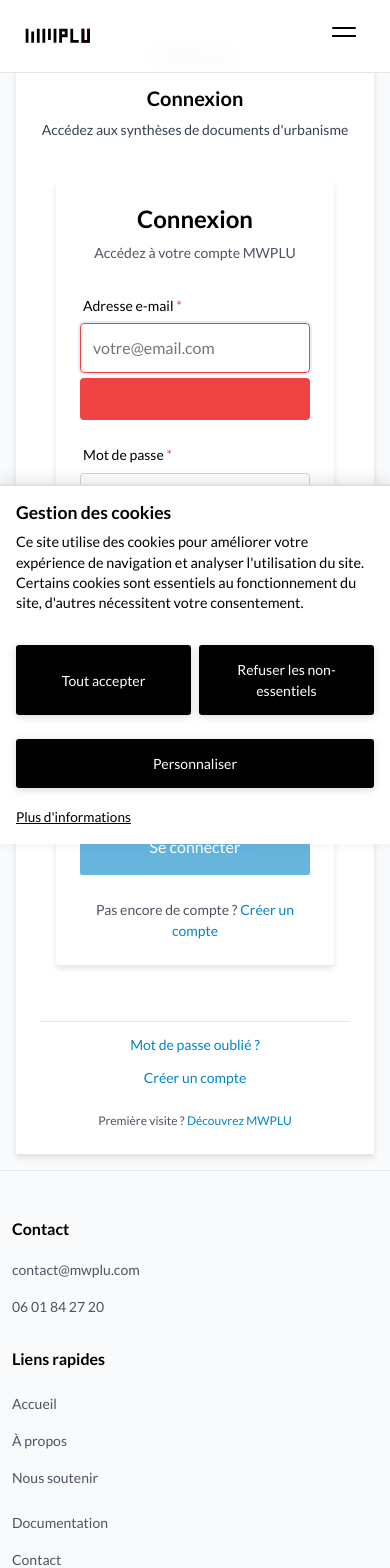
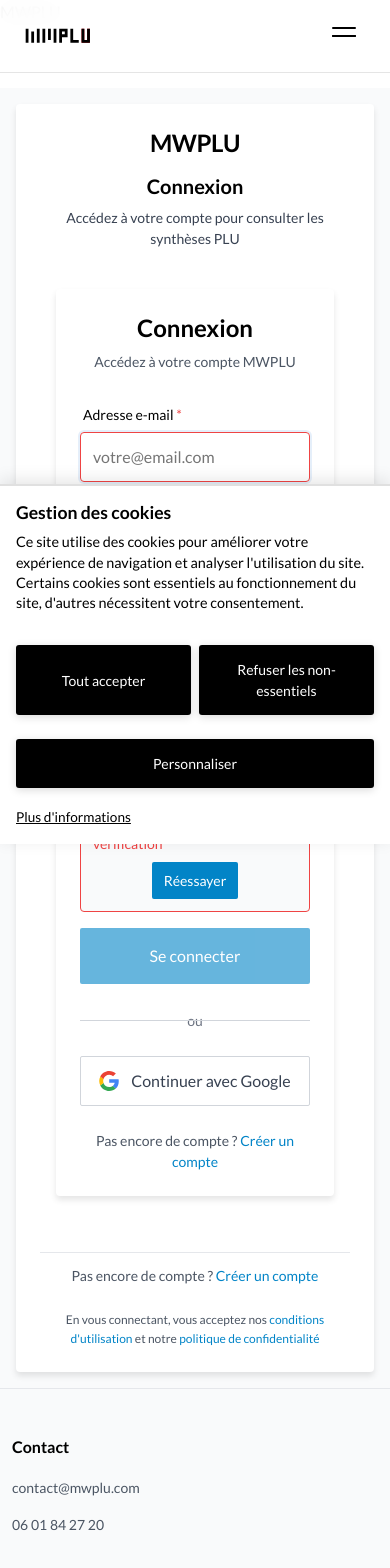
Before and after one commit to fllin1/mwplu-webapp, a Vue app: page /login in a window 390 px wide. Shown: the top 1568 px of the page. Built offline with nearby package versions, Linux system fonts and the light colour scheme; no server answers.

Commit message:
chore: Google auth form functionnal, error messages color corrected, optionnal phone number added

```diff
--- a/index.html
+++ b/index.html
@@ -4,7 +4,7 @@
     <meta charset="UTF-8" />
     <link rel="icon" href="/favicon.ico" />
     <meta name="viewport" content="width=device-width, initial-scale=1.0" />
-    <title>Vite App</title>
+    <title></title>MWPLU</title>
   </head>
   <body>
     <div id="app"></div>
--- a/src/components/auth/LoginForm.vue
+++ b/src/components/auth/LoginForm.vue
@@ -105,6 +105,22 @@
     >
       <span v-if="isLoading" class="button-spinner"></span>
       <span v-else>Se connecter</span>
+    </button>
+
+    <!-- OAuth Divider -->
+    <div class="oauth-divider">
+      <span class="divider-text">ou</span>
+    </div>
+
+    <!-- Google Sign-In Button -->
+    <button
+      type="button"
+      @click="handleGoogleSignIn"
+      class="google-button"
+      :disabled="isLoading"
+    >
+      <img src="@/assets/icons/socials/google.svg" alt="Google" class="google-icon" />
+      <span>Continuer avec Google</span>
     </button>
 
     <!-- Sign Up Link -->
@@ -330,6 +346,30 @@
     }
 
     /**
+     * Handle Google sign-in
+     */
+    const handleGoogleSignIn = async () => {
+      try {
+        isLoading.value = true
+        globalError.value = ''
+
+        const result = await authStore.signInWithGoogle()
+
+        if (result.success) {
+          // Google OAuth redirects automatically, so we don't need to handle navigation here
+          emit('success', { provider: 'google' })
+        } else {
+          globalError.value = result.error || 'Échec de la connexion avec Google'
+        }
+      } catch (error) {
+        console.error('Google sign-in error:', error)
+        globalError.value = 'Une erreur inattendue s\'est produite avec Google'
+      } finally {
+        isLoading.value = false
+      }
+    }
+
+    /**
      * Initialize component
      * Setup any needed initial state
      */
@@ -363,7 +403,8 @@
       onCaptchaError,
       onCaptchaExpired,
       handleForgotPassword,
-      handleSubmit
+      handleSubmit,
+      handleGoogleSignIn
     }
   }
 }
@@ -543,8 +584,8 @@
 .global-error {
   margin-bottom: var(--space-4);
   padding: var(--space-3);
-  background-color: #FEF2F2;
-  border: 1px solid var(--color-error);
+  background-color: var(--color-error-bg);
+  border: 1px solid var(--color-error-border);
   border-radius: var(--radius-form);
   color: var(--color-error);
   font-size: var(--font-size-sm);
@@ -595,6 +636,73 @@
   animation: spin 1s linear infinite;
 }
 
+@keyframes spin {
+  0% { transform: rotate(0deg); }
+  100% { transform: rotate(360deg); }
+}
+
+.oauth-divider {
+  margin: var(--space-6) 0;
+  position: relative;
+  text-align: center;
+}
+
+.oauth-divider::before {
+  content: '';
+  position: absolute;
+  top: 50%;
+  left: 0;
+  right: 0;
+  height: 1px;
+  background-color: var(--color-gray-300);
+}
+
+.divider-text {
+  background-color: var(--color-white);
+  padding: 0 var(--space-4);
+  color: var(--color-gray-500);
+  font-size: var(--font-size-sm);
+}
+
+.google-button {
+  width: 100%;
+  padding: var(--space-3);
+  background-color: var(--color-white);
+  color: var(--color-gray-700);
+  border: 1px solid var(--color-gray-300);
+  border-radius: var(--radius-button);
+  font-size: var(--font-size-base);
+  font-weight: var(--font-weight-medium);
+  cursor: pointer;
+  transition: all var(--transition-fast);
+  display: flex;
+  align-items: center;
+  justify-content: center;
+  gap: var(--space-3);
+  margin-bottom: var(--space-4);
+}
+
+.google-button:hover:not(:disabled) {
+  background-color: var(--color-gray-50);
+  border-color: var(--color-gray-400);
+  box-shadow: var(--shadow-sm);
+}
+
+.google-button:disabled {
+  opacity: 0.6;
+  cursor: not-allowed;
+}
+
+.google-button:focus {
+  outline: 2px solid var(--color-blue);
+  outline-offset: 2px;
+}
+
+.google-icon {
+  width: 20px;
+  height: 20px;
+}
+
 .form-footer {
   margin-top: var(--space-6);
   text-align: center;
--- a/src/components/auth/SignupForm.vue
+++ b/src/components/auth/SignupForm.vue
@@ -49,6 +49,29 @@
       <span v-if="errors.email" class="error-message">
         {{ errors.email }}
       </span>
+    </div>
+
+    <!-- Phone Number Field (Optional) -->
+    <div class="form-group">
+      <label for="phone" class="form-label">
+        Numéro de téléphone
+        <span class="optional">(optionnel)</span>
+      </label>
+      <input
+        id="phone"
+        v-model="form.phone"
+        type="tel"
+        class="form-input"
+        :class="{ 'error': errors.phone }"
+        placeholder="+33 1 23 45 67 89"
+        autocomplete="tel"
+        @blur="validatePhone"
+        @input="clearFieldError('phone')"
+      />
+      <span v-if="errors.phone" class="error-message">
+        {{ errors.phone }}
+      </span>
+      <span class="form-hint">Format recommandé : +33 1 23 45 67 89</span>
     </div>
 
     <!-- Password Field -->
@@ -212,6 +235,22 @@
       <span v-else>Créer mon compte</span>
     </button>
 
+    <!-- OAuth Divider -->
+    <div class="oauth-divider">
+      <span class="divider-text">ou</span>
+    </div>
+
+    <!-- Google Sign-Up Button -->
+    <button
+      type="button"
+      @click="handleGoogleSignUp"
+      class="google-button"
+      :disabled="isLoading"
+    >
+      <img src="@/assets/icons/socials/google.svg" alt="Google" class="google-icon" />
+      <span>Continuer avec Google</span>
+    </button>
+
     <!-- Login Link -->
     <div class="form-footer">
       <p>
@@ -271,6 +310,7 @@
     const form = reactive({
       name: '',
       email: '',
+      phone: '',
       password: '',
       confirmPassword: '',
       acceptTerms: false,
@@ -299,8 +339,7 @@
         length: password.length >= 8,
         uppercase: /[A-Z]/.test(password),
         lowercase: /[a-z]/.test(password),
-        number: /\d/.test(password),
-        special: /[!@#$%^&*(),.?":{}|<>]/.test(password)
+        number: /\d/.test(password)
       }
     })
 
@@ -368,6 +407,33 @@
       return true
     }
 
+    const validatePhone = () => {
+      const phone = form.phone.trim()
+
+      // Phone is optional, so empty is valid
+      if (!phone) {
+        delete errors.phone
+        return true
+      }
+
+      // French phone number patterns
+      const frenchPhonePattern = /^(?:\+33|0)[1-9](?:[. -]?\d{2}){4}$/
+      const internationalPhonePattern = /^\+\d{1,3}[. -]?\d{1,14}$/
+
+      if (!frenchPhonePattern.test(phone) && !internationalPhonePattern.test(phone)) {
+        errors.phone = 'Format de téléphone invalide'
+        return false
+      }
+
+      if (phone.length > 20) {
+        errors.phone = 'Le numéro de téléphone est trop long'
+        return false
+      }
+
+      delete errors.phone
+      return true
+    }
+
     const validatePassword = () => {
       const password = form.password
       if (!password) {
@@ -390,10 +456,6 @@
       }
       if (!checks.number) {
         errors.password = 'Le mot de passe doit contenir au moins un chiffre'
-        return false
-      }
-      if (!checks.special) {
-        errors.password = 'Le mot de passe doit contenir au moins un caractère spécial'
         return false
       }
 
@@ -450,6 +512,7 @@
     const canSubmit = computed(() => {
       return validateName() &&
              validateEmail() &&
+             validatePhone() &&
              validatePassword() &&
              validateConfirmPassword() &&
              validateTerms() &&
@@ -475,12 +538,12 @@
       globalError.value = 'La vérification a expiré. Veuillez recommencer.'
     }
 
-    /**
+        /**
      * Form submission
      */
     const handleSubmit = async () => {
-      if (!validateName() || !validateEmail() || !validatePassword() ||
-          !validateConfirmPassword() || !validateTerms()) {
+      if (!validateName() || !validateEmail() || !validatePhone() ||
+          !validatePassword() || !validateConfirmPassword() || !validateTerms()) {
         globalError.value = 'Veuillez corriger les erreurs ci-dessus'
         return
       }
@@ -526,6 +589,30 @@
     }
 
     /**
+     * Handle Google sign-up
+     */
+    const handleGoogleSignUp = async () => {
+      try {
+        isLoading.value = true
+        globalError.value = ''
+
+        const result = await authStore.signUpWithGoogle()
+
+        if (result.success) {
+          // Google OAuth redirects automatically
+          emit('success', { provider: 'google' })
+        } else {
+          globalError.value = result.error || 'Échec de l\'inscription avec Google'
+        }
+      } catch (error) {
+        console.error('Google sign-up error:', error)
+        globalError.value = 'Une erreur inattendue s\'est produite avec Google'
+      } finally {
+        isLoading.value = false
+      }
+    }
+
+    /**
      * Component initialization
      */
     onMounted(() => {
@@ -552,6 +639,7 @@
       canSubmit,
       validateName,
       validateEmail,
+      validatePhone,
       validatePassword,
       validateConfirmPassword,
       clearFieldError,
@@ -560,7 +648,8 @@
       onCaptchaVerified,
       onCaptchaError,
       onCaptchaExpired,
-      handleSubmit
+      handleSubmit,
+      handleGoogleSignUp
     }
   }
 }
@@ -608,6 +697,18 @@
 
 .required {
   color: var(--color-error);
+}
+
+.optional {
+  color: var(--color-gray-500);
+  font-weight: var(--font-weight-normal);
+}
+
+.form-hint {
+  display: block;
+  margin-top: var(--space-1);
+  font-size: var(--font-size-xs);
+  color: var(--color-gray-500);
 }
 
 .form-input {
@@ -823,8 +924,8 @@
 .global-error {
   margin-bottom: var(--space-4);
   padding: var(--space-3);
-  background-color: #FEF2F2;
-  border: 1px solid var(--color-error);
+  background-color: var(--color-error-bg);
+  border: 1px solid var(--color-error-border);
   border-radius: var(--radius-form);
   color: var(--color-error);
   font-size: var(--font-size-sm);
@@ -891,6 +992,68 @@
   100% { transform: rotate(360deg); }
 }
 
+.oauth-divider {
+  margin: var(--space-6) 0;
+  position: relative;
+  text-align: center;
+}
+
+.oauth-divider::before {
+  content: '';
+  position: absolute;
+  top: 50%;
+  left: 0;
+  right: 0;
+  height: 1px;
+  background-color: var(--color-gray-300);
+}
+
+.divider-text {
+  background-color: var(--color-white);
+  padding: 0 var(--space-4);
+  color: var(--color-gray-500);
+  font-size: var(--font-size-sm);
+}
+
+.google-button {
+  width: 100%;
+  padding: var(--space-3);
+  background-color: var(--color-white);
+  color: var(--color-gray-700);
+  border: 1px solid var(--color-gray-300);
+  border-radius: var(--radius-button);
+  font-size: var(--font-size-base);
+  font-weight: var(--font-weight-medium);
+  cursor: pointer;
+  transition: all var(--transition-fast);
+  display: flex;
+  align-items: center;
+  justify-content: center;
+  gap: var(--space-3);
+  margin-bottom: var(--space-4);
+}
+
+.google-button:hover:not(:disabled) {
+  background-color: var(--color-gray-50);
+  border-color: var(--color-gray-400);
+  box-shadow: var(--shadow-sm);
+}
+
+.google-button:disabled {
+  opacity: 0.6;
+  cursor: not-allowed;
+}
+
+.google-button:focus {
+  outline: 2px solid var(--color-blue);
+  outline-offset: 2px;
+}
+
+.google-icon {
+  width: 20px;
+  height: 20px;
+}
+
 .form-footer {
   margin-top: var(--space-6);
   text-align: center;
--- a/src/components/layout/AppLayout.vue
+++ b/src/components/layout/AppLayout.vue
@@ -167,14 +167,16 @@
   flex: 1;
   display: flex;
   flex-direction: column;
+  padding-top: 72px; /* Space for fixed header (48px logo + 24px padding) */
 }
 
 .main-content.full-height {
-  min-height: calc(100vh - 64px - 200px); /* Viewport minus header and footer approximate heights */
+  min-height: calc(100vh - 136px - 200px); /* Viewport minus header (72px + 64px) and footer approximate heights */
 }
 
 .main-content.padded {
   padding: var(--space-6) 0;
+  padding-top: calc(72px + var(--space-6)); /* Header space + content padding */
 }
 
 .content-container {
@@ -212,8 +214,13 @@
 
 /* Responsive Design */
 @media (max-width: 768px) {
+  .main-content {
+    padding-top: 64px; /* Smaller mobile header */
+  }
+
   .main-content.padded {
     padding: var(--space-4) 0;
+    padding-top: calc(64px + var(--space-4)); /* Header space + content padding */
   }
 
   .content-container {
@@ -221,7 +228,7 @@
   }
 
   .main-content.full-height {
-    min-height: calc(100vh - 56px - 180px); /* Adjusted for mobile header/footer heights */
+    min-height: calc(100vh - 120px - 180px); /* Adjusted for mobile header/footer heights */
   }
 }
 
--- a/src/styles/messages.css
+++ b/src/styles/messages.css
@@ -12,7 +12,7 @@
 
 .error-message {
   color: var(--color-error);
-  background: var(--color-error);
+  background: var(--color-error-bg);
 }
 
 .status-message {
--- a/src/styles/variables.css
+++ b/src/styles/variables.css
@@ -4,11 +4,16 @@
   --color-white: #FFFFFF;
   --color-blue: #0284c7;
   --color-blue-hover: #0052A3;
+  --color-blue-dark: #0052A3;
 
   /* Status Colors */
-  --color-success: #d4edda;
+  --color-success: #10B981;
+  --color-success-bg: #d4edda;
   --color-error: #EF4444;
-  --color-info: #f5f5f5;
+  --color-error-bg: #FEF2F2;
+  --color-error-border: #FECACA;
+  --color-info: #3B82F6;
+  --color-info-bg: #f5f5f5;
 
   /* Neutral Colors */
   --color-gray-50: #F9FAFB;
@@ -35,7 +40,9 @@
   --font-weight-light: 300;
   --font-weight-normal: 400;
   --font-weight-medium: 500;
+  --font-weight-semibold: 600;
   --font-weight-bold: 700;
+  --font-weight-extrabold: 800;
 
   --line-height-tight: 1.25;
   --line-height-normal: 1.5;
@@ -66,6 +73,7 @@
   /* Border Radius */
   --radius-button: 2px;
   --radius-form: 4px;
+  --radius-card: 8px;
 
   /* Shadows */
   --shadow-sm: 0 1px 3px rgba(0, 0, 0, 0.1);
@@ -79,6 +87,7 @@
 
   /* Z-index Scale */
   --z-dropdown: 1000;
+  --z-dropdown-menu: 1010;
   --z-modal: 1050;
   --z-popover: 1100;
   --z-tooltip: 1150;
--- a/src/views/auth/LoginView.vue
+++ b/src/views/auth/LoginView.vue
@@ -9,32 +9,35 @@
           </div>
           <h2 class="auth-title">Connexion</h2>
           <p class="auth-subtitle">
-            Accédez aux synthèses de documents d'urbanisme
+            Accédez à votre compte pour consulter les synthèses PLU
           </p>
         </div>
 
         <!-- Login Form -->
         <div class="auth-form-section">
-          <LoginForm />
+          <LoginForm @success="onLoginSuccess" @forgot-password="onForgotPassword" />
 
           <!-- Navigation Links -->
           <div class="auth-navigation-links">
-            <router-link to="/reset-password" class="nav-link">
-              Mot de passe oublié ?
-            </router-link>
-            <span class="nav-separator">•</span>
-            <router-link to="/signup" class="nav-link">
-              Créer un compte
-            </router-link>
+            <p class="nav-text">
+              Pas encore de compte ?
+              <router-link to="/signup" class="nav-link">
+                Créer un compte
+              </router-link>
+            </p>
           </div>
         </div>
 
         <!-- Additional Info -->
         <div class="auth-footer">
           <p class="footer-text">
-            Première visite ?
-            <router-link to="/info/about" class="footer-link">
-              Découvrez MWPLU
+            En vous connectant, vous acceptez nos
+            <router-link to="/policies/terms" class="footer-link">
+              conditions d'utilisation
+            </router-link>
+            et notre
+            <router-link to="/policies/privacy" class="footer-link">
+              politique de confidentialité
             </router-link>
           </p>
         </div>
@@ -49,18 +52,21 @@
  * @description User login page with integrated form and navigation
  *
  * Features:
- * - Uses new AppLayout wrapper
+ * - Uses AppLayout wrapper with proper header spacing
  * - Integrates LoginForm component with all functionality
  * - Clean, minimalist design matching production site
  * - Responsive layout for all screen sizes
- * - Proper navigation and help links
+ * - Proper navigation and legal links
+ * - Google OAuth integration
  *
  * Design Principles:
  * - Centered layout with proper spacing
  * - Consistent typography and colors
  * - Clear visual hierarchy
  * - Accessible and user-friendly
+ * - Legal compliance information
  */
+import { useRouter } from 'vue-router'
 import AppLayout from '@/components/layout/AppLayout.vue'
 import LoginForm from '@/components/auth/LoginForm.vue'
 
@@ -72,9 +78,37 @@
     LoginForm
   },
 
-  // Auto-focus handled by LoginForm component
   setup() {
-    return {}
+    const router = useRouter()
+
+    /**
+     * Handle successful login
+     */
+    const onLoginSuccess = async (data) => {
+      console.log('Login successful:', data)
+
+      // Navigate to dashboard or intended route
+      const redirect = router.currentRoute.value.query.redirect || '/dashboard'
+      await router.push(redirect)
+    }
+
+    /**
+     * Handle forgot password request
+     */
+    const onForgotPassword = (email) => {
+      console.log('Forgot password for:', email)
+
+      // Navigate to reset password page with pre-filled email
+      router.push({
+        path: '/reset-password',
+        query: { email: email || '' }
+      })
+    }
+
+    return {
+      onLoginSuccess,
+      onForgotPassword
+    }
   }
 }
 </script>
@@ -91,12 +125,12 @@
 
 .auth-container {
   width: 100%;
-  max-width: 400px;
+  max-width: 450px;
   display: flex;
   flex-direction: column;
   gap: var(--space-8);
   padding: var(--space-8);
-  border-radius: var(--radius-card);
+  border-radius: var(--radius-form);
   background-color: var(--color-white);
   box-shadow: var(--shadow-md);
 }
@@ -112,8 +146,8 @@
 
 .logo-text {
   font-size: var(--font-size-3xl);
-  font-weight: var(--font-weight-extrabold);
-  color: var(--color-color-black);
+  font-weight: var(--font-weight-bold);
+  color: var(--color-black);
   letter-spacing: -0.02em;
   margin: 0;
 }
@@ -121,12 +155,12 @@
 .auth-title {
   font-size: var(--font-size-2xl);
   font-weight: var(--font-weight-bold);
-  color: var(--color-color-black);
+  color: var(--color-black);
   margin: var(--space-4) 0 var(--space-2) 0;
 }
 
 .auth-subtitle {
-  font-size: var(--font-size-md);
+  font-size: var(--font-size-base);
   color: var(--color-gray-700);
   margin: 0;
   line-height: 1.5;
@@ -134,21 +168,23 @@
 
 /* Form Container */
 .auth-form-section {
-  /* Form styles are mostly handled by LoginForm component directly */
   display: flex;
   flex-direction: column;
-  gap: var(--space-6); /* Gap for form elements */
+  gap: var(--space-6);
 }
 
 /* Navigation */
 .auth-navigation-links {
-  display: flex;
-  align-items: center;
-  justify-content: center;
-  gap: var(--space-2);
+  text-align: center;
   margin-top: var(--space-6);
   padding-top: var(--space-4);
   border-top: 1px solid var(--color-gray-200);
+}
+
+.nav-text {
+  font-size: var(--font-size-sm);
+  color: var(--color-gray-600);
+  margin: 0;
 }
 
 .nav-link {
@@ -160,7 +196,7 @@
 }
 
 .nav-link:hover {
-  color: var(--color-blue-dark);
+  color: var(--color-blue-hover);
   text-decoration: underline;
 }
 
@@ -168,11 +204,6 @@
   outline: 2px solid var(--color-blue);
   outline-offset: 2px;
   border-radius: var(--radius-button);
-}
-
-.nav-separator {
-  color: var(--color-gray-400);
-  font-size: var(--font-size-sm);
 }
 
 /* Footer */
@@ -184,6 +215,7 @@
   font-size: var(--font-size-sm);
   color: var(--color-gray-600);
   margin: 0;
+  line-height: 1.6;
 }
 
 .footer-link {
@@ -194,7 +226,7 @@
 }
 
 .footer-link:hover {
-  color: var(--color-blue-dark);
+  color: var(--color-blue-hover);
   text-decoration: underline;
 }
 
@@ -223,18 +255,12 @@
   }
 
   .auth-navigation-links {
-    flex-direction: column;
-    gap: var(--space-3);
     margin-top: var(--space-4);
     padding-top: var(--space-3);
   }
 
-  .nav-link {
+  .nav-text {
     font-size: var(--font-size-sm);
-  }
-
-  .nav-separator {
-    display: none;
   }
 
   .footer-text {
--- a/src/views/auth/SignupView.vue
+++ b/src/views/auth/SignupView.vue
@@ -15,7 +15,7 @@
 
         <!-- Signup Form -->
         <div class="auth-form-section">
-          <SignupForm />
+          <SignupForm @success="onSignupSuccess" />
 
           <!-- Navigation Links -->
           <div class="auth-navigation-links">
@@ -65,6 +65,7 @@
  * - Accessible and user-friendly
  * - Legal compliance information
  */
+import { useRouter } from 'vue-router'
 import AppLayout from '@/components/layout/AppLayout.vue'
 import SignupForm from '@/components/auth/SignupForm.vue'
 
@@ -77,7 +78,22 @@
   },
 
   setup() {
-    return {}
+    const router = useRouter()
+
+    /**
+     * Handle successful signup
+     */
+    const onSignupSuccess = async (data) => {
+      console.log('Signup successful:', data)
+
+      // Navigate to dashboard or intended route
+      const redirect = router.currentRoute.value.query.redirect || '/dashboard'
+      await router.push(redirect)
+    }
+
+    return {
+      onSignupSuccess
+    }
   }
 }
 </script>
```
Also changed, not shown: references/update/v-1/refactor/TODO.md (+5 -4 lines), references/update/v-1/refactor/refactor.md (+6 -6 lines), src/stores/auth.js (+62 -0 lines), 1 other file (tests, documents, lock files or other folders).
